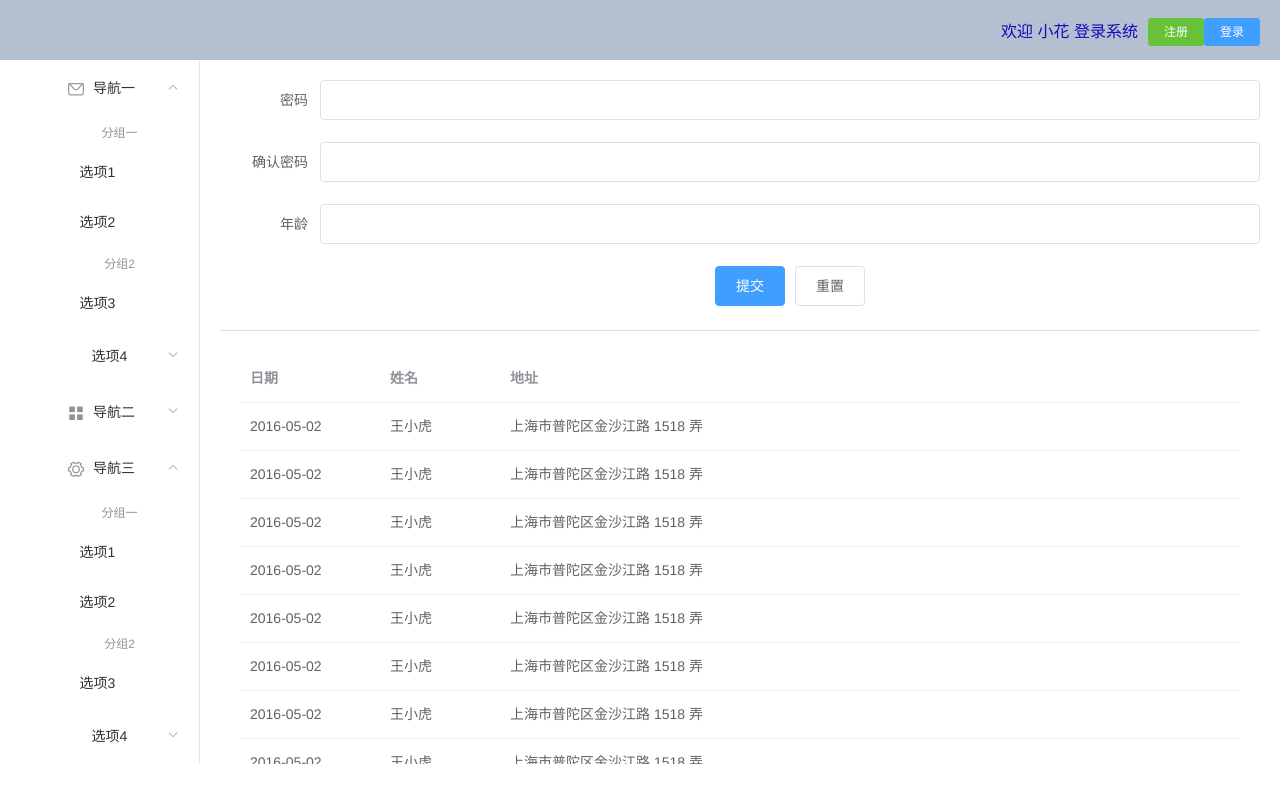
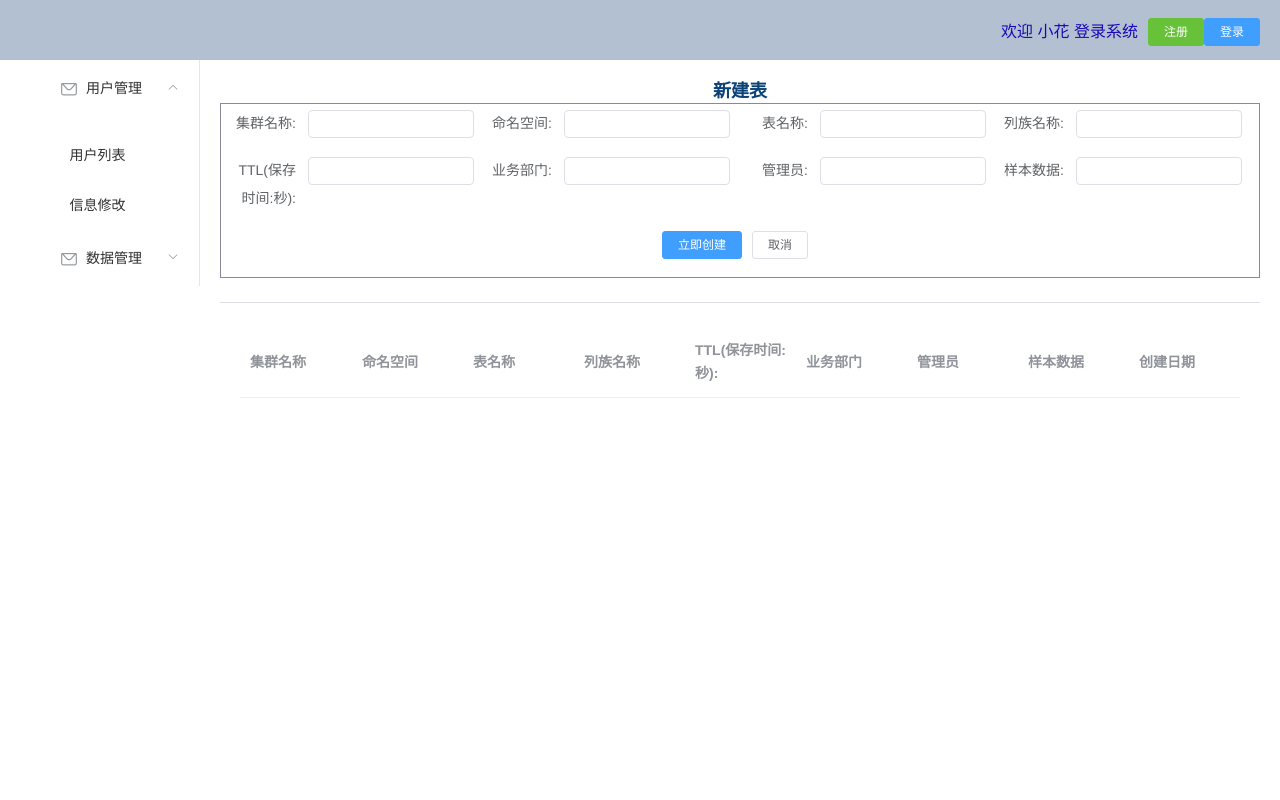
Before and after one commit to wu4yong/vue-cube-db, a Vue app: page /#/tableManager in a window 1280 px wide. Before the commit this address led to /#/formTable. Built offline with nearby package versions, Linux system fonts and the light colour scheme.

Commit message:
创建第一个组件

```diff
--- a/src/components/AsideMenu/index.vue
+++ b/src/components/AsideMenu/index.vue
@@ -5,49 +5,18 @@
     <el-aside width="200px" style="background-color: rgb(238, 241, 246)">
       <el-menu :default-openeds="['1', '3']">
         <el-submenu index="1">
-          <template slot="title"><i class="el-icon-message"></i>导航一</template>
+          <template slot="title"><i class="el-icon-message"></i>用户管理</template>
           <el-menu-item-group>
-            <template slot="title">分组一</template>
-            <el-menu-item index="1-1">选项1</el-menu-item>
-            <el-menu-item index="1-2">选项2</el-menu-item>
+            <el-menu-item index="1-1">用户列表</el-menu-item>
+            <el-menu-item index="1-2">信息修改</el-menu-item>
           </el-menu-item-group>
-          <el-menu-item-group title="分组2">
-            <el-menu-item index="1-3">选项3</el-menu-item>
-          </el-menu-item-group>
-          <el-submenu index="1-4">
-            <template slot="title">选项4</template>
-            <el-menu-item index="1-4-1">选项4-1</el-menu-item>
-          </el-submenu>
         </el-submenu>
         <el-submenu index="2">
-          <template slot="title"><i class="el-icon-menu"></i>导航二</template>
+          <template slot="title"><i class="el-icon-message"></i>数据管理</template>
           <el-menu-item-group>
-            <template slot="title">分组一</template>
-            <el-menu-item index="2-1">选项1</el-menu-item>
-            <el-menu-item index="2-2">选项2</el-menu-item>
+            <el-menu-item index="1-1">表管理</el-menu-item>
+            <el-menu-item index="1-2">数据管理</el-menu-item>
           </el-menu-item-group>
-          <el-menu-item-group title="分组2">
-            <el-menu-item index="2-3">选项3</el-menu-item>
-          </el-menu-item-group>
-          <el-submenu index="2-4">
-            <template slot="title">选项4</template>
-            <el-menu-item index="2-4-1">选项4-1</el-menu-item>
-          </el-submenu>
-        </el-submenu>
-        <el-submenu index="3">
-          <template slot="title"><i class="el-icon-setting"></i>导航三</template>
-          <el-menu-item-group>
-            <template slot="title">分组一</template>
-            <el-menu-item index="3-1">选项1</el-menu-item>
-            <el-menu-item index="3-2">选项2</el-menu-item>
-          </el-menu-item-group>
-          <el-menu-item-group title="分组2">
-            <el-menu-item index="3-3">选项3</el-menu-item>
-          </el-menu-item-group>
-          <el-submenu index="3-4">
-            <template slot="title">选项4</template>
-            <el-menu-item index="3-4-1">选项4-1</el-menu-item>
-          </el-submenu>
         </el-submenu>
       </el-menu>
     </el-aside>
--- /dev/null
+++ b/src/pages/Home/TableManager/index.vue
@@ -0,0 +1,134 @@
+<!-- 页面区域 -->
+<template>
+  <el-container>
+    <el-main>
+      <!-- 表单 -->
+      <h1 class="h1">新建表</h1>
+      <el-form :inline="true" class="el-form" ref="form" label-width="80px" size="mini">
+        <!-- 集群名称 -->
+        <el-form-item label="集群名称:">
+          <el-input v-model.trim="tableInfo.clusterName"></el-input>
+        </el-form-item>
+        <!-- 命名空间 -->
+        <el-form-item label="命名空间:">
+          <el-input v-model.trim="tableInfo.namespace"></el-input>
+        </el-form-item>
+        <!-- 表名称 -->
+        <el-form-item label="表名称:">
+          <el-input v-model.trim="tableInfo.tableName"></el-input>
+        </el-form-item>
+        <!-- 列族名称 -->
+        <el-form-item label="列族名称:">
+          <el-input v-model.trim="tableInfo.columnFamilyName"></el-input>
+        </el-form-item>
+        <!-- TTL(保存时间:秒) -->
+        <el-form-item label="TTL(保存时间:秒):">
+          <el-input v-model.trim="tableInfo.saveTime"></el-input>
+        </el-form-item>
+        <!-- 业务部门 -->
+        <el-form-item label="业务部门:">
+          <el-input v-model.trim="tableInfo.businessDepart"></el-input>
+        </el-form-item>
+        <!-- 管理员 -->
+        <el-form-item label="管理员:">
+          <el-input v-model.trim="tableInfo.manager"></el-input>
+        </el-form-item>
+        <!-- 样本数据 -->
+        <el-form-item label="样本数据:">
+          <el-input v-model.trim="tableInfo.sampleData"></el-input>
+        </el-form-item>
+
+        <el-form-item>
+          <el-button type="primary" @click="createTableData">立即创建</el-button>
+          <el-button>取消</el-button>
+        </el-form-item>
+      </el-form>
+
+      <!-- 华丽的分割线 -->
+      <el-divider></el-divider>
+
+      <!-- 表格区域 -->
+      <el-footer>
+        <el-table>
+          <el-table-column prop="clusterName" label="集群名称"> </el-table-column>
+          <el-table-column prop="namespace" label="命名空间"> </el-table-column>
+          <el-table-column prop="tableName" label="表名称"> </el-table-column>
+          <el-table-column prop="columnFamilyName" label="列族名称"> </el-table-column>
+          <el-table-column prop="saveTime" label="TTL(保存时间:秒):"> </el-table-column>
+          <el-table-column prop="businessDepart" label="业务部门"> </el-table-column>
+          <el-table-column prop="manager" label="管理员"> </el-table-column>
+          <el-table-column prop="sampleData" label="样本数据"> </el-table-column>
+          <el-table-column prop="createDate" label="创建日期"> </el-table-column>
+
+        </el-table>
+      </el-footer>
+
+    </el-main>
+  </el-container>
+</template>
+
+<!-- 组件区域 -->
+<script>
+export default {
+  name: 'App', data() {
+    return {
+      // 表单数据
+      tableInfo: {
+        clusterName: '',
+        namespace: '',
+        tableName: '',
+        columnFamilyName: '',
+        saveTime: '',
+        businessDepart: '',
+        manager: '',
+        sampleData: '',
+      },
+      options: [{
+        value: '选项1',
+        label: '黄金糕'
+      }, {
+        value: '选项2',
+        label: '双皮奶'
+      }, {
+        value: '选项3',
+        label: '蚵仔煎'
+      }, {
+        value: '选项4',
+        label: '龙须面'
+      }, {
+        value: '选项5',
+        label: '北京烤鸭'
+      }],
+      value: ''
+    }
+  },
+  methods: {
+    createTableData() {
+      console.log(JSON.stringify(this.tableInfo));
+    }
+  }
+
+};
+</script>
+
+<!-- 样式区域 -->
+<style  scoped>
+.h1 {
+  text-align: center;
+}
+/* .div {
+  border: 1px solid rgb(136, 136, 160);
+  margin-left: 200px;
+  margin-top: 20px;
+  float: absolute;
+  position: right;
+  text-align: center;
+  width: 800px;
+  height: 100%;
+} */
+.el-form {
+  /* margin-top: 10px; */
+  padding-top: 5px;
+  border: 0.5px solid rgb(136, 136, 160);
+}
+</style>
--- a/src/router/index.js
+++ b/src/router/index.js
@@ -7,11 +7,12 @@ import VueRouter from "vue-router";
 Vue.use(VueRouter);
 
 // 引入组件
+import Login from "@/pages/Login";
+import Register from "@/pages/Register";
 import Home from "@/pages/Home";
 // import Search from "@/pages/Search";
 import FormTable from "@/pages/FormTable";
-import Login from "@/pages/Login";
-import Register from "@/pages/Register";
+import TableManager from "@/pages/Home/TableManager";
 
 //需要重写VueRouter.prototype原型对象身上的push|replace方法
 //先把VueRouter.prototype身上的push|replace方法进行保存一份
@@ -55,27 +56,34 @@ VueRouter.prototype.replace = function (location, resolve, reject) {
 export default new VueRouter({
   routes: [
     {
+      path: "*",
+      redirect: "/tableManager",
+    },
+    // 登录组件
+    {
+      path: "/login",
+      component: Login,
+    },
+    // 注册主键
+    {
+      path: "/register",
+      component: Register,
+    },
+    // 主页
+    {
       path: "/home",
       component: Home,
       // 是否展示路由
       meta: { isShow: true },
     },
+    // 表格数据
     {
       path: "/formTable",
       component: FormTable,
     },
     {
-      path: "/login",
-      component: Login,
-    },
-    {
-      path: "/register",
-      component: Register,
-    },
-
-    {
-      path: "*",
-      redirect: "/formTable",
+      path: "/tableManager",
+      component: TableManager,
     },
   ],
 });
```
